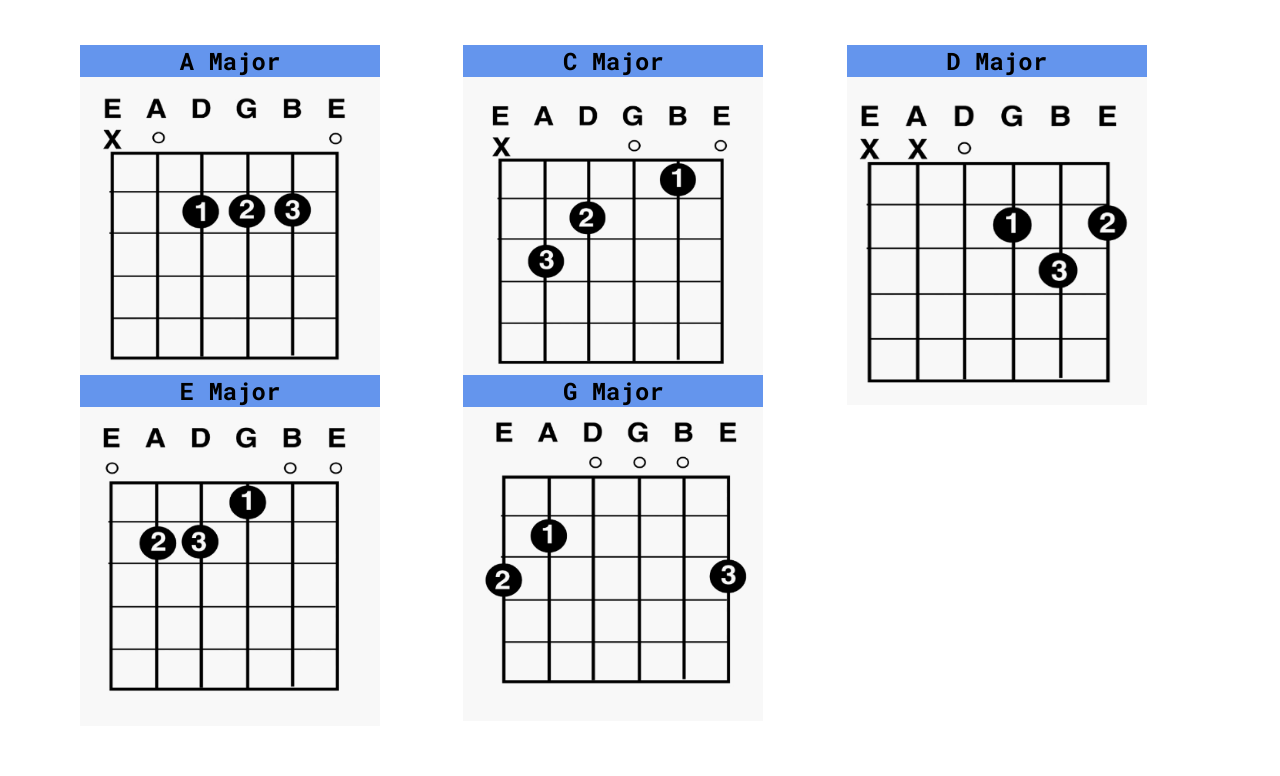
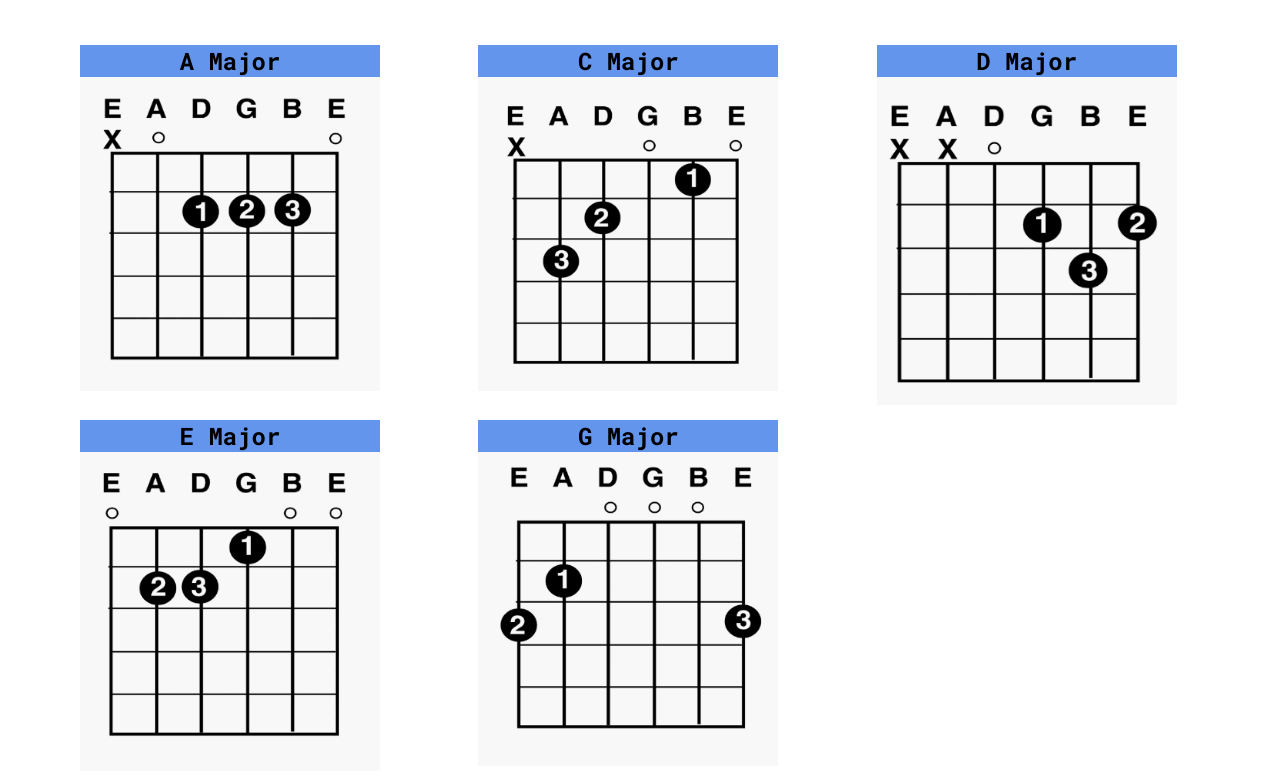
Before and after one commit to TK1ng/html-css-1, a plain HTML site: page index.html in a window 1280 px wide. Shown: the part 860-1636 px from the top of the page. Before the commit the page ends 1615 px from the top, so only its background shows below. Drawn offline with Linux system fonts and the light colour scheme.

Commit message:
style: adjust grid gap

```diff
--- a/styles.css
+++ b/styles.css
@@ -35,7 +35,7 @@ ul {
 .grid {
     display: grid;
     padding-top: 3rem;
-    grid-gap: 30px;
+    grid-gap: 75px;
     grid-template-columns:repeat(3, 1fr);
 }
 
```
